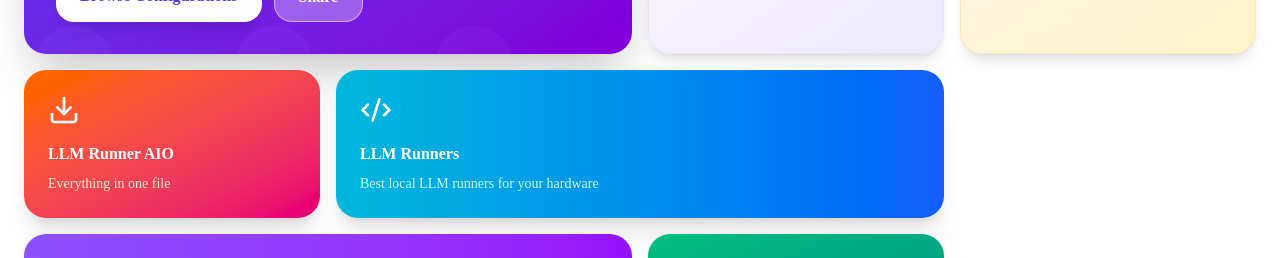
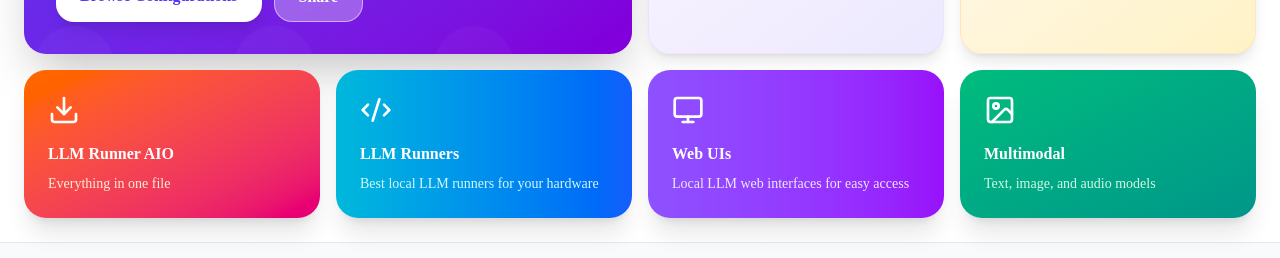
Before and after one commit to nafiozdemir231-prog/local-ai-hub, a Next.js app: page / in a window 1280 px wide. Shown: the part 473-731 px from the top of the page. Built offline with nearby package versions, Linux system fonts and the light colour scheme; no server answers.

Commit message:
fix: LLM Runners ve WebUIs kartlarini AIO boyutuna indir

```diff
--- a/src/app/page.tsx
+++ b/src/app/page.tsx
@@ -83,7 +83,7 @@ export default function Home() {
           </div>
 
           {/* Row 2 - LLM Runners */}
-          <div className="md:col-span-2 relative overflow-hidden rounded-3xl bg-gradient-to-r from-cyan-500 to-blue-600 dark:from-cyan-600 dark:to-blue-700 p-6 text-white shadow-xl hover:shadow-2xl transition-all hover:-translate-y-1">
+          <div className="relative overflow-hidden rounded-3xl bg-gradient-to-r from-cyan-500 to-blue-600 dark:from-cyan-600 dark:to-blue-700 p-6 text-white shadow-xl hover:shadow-2xl transition-all hover:-translate-y-1">
             <Code2 className="w-8 h-8 mb-4" />
             <Link href="/local-llm-runners" className="block">
               <h3 className="font-bold mb-2">LLM Runners</h3>
@@ -92,7 +92,7 @@ export default function Home() {
           </div>
 
           {/* Row 2 - WebUIs */}
-          <div className="md:col-span-2 relative overflow-hidden rounded-3xl bg-gradient-to-r from-violet-500 to-purple-600 dark:from-violet-600 dark:to-purple-700 p-6 text-white shadow-xl hover:shadow-2xl transition-all hover:-translate-y-1">
+          <div className="relative overflow-hidden rounded-3xl bg-gradient-to-r from-violet-500 to-purple-600 dark:from-violet-600 dark:to-purple-700 p-6 text-white shadow-xl hover:shadow-2xl transition-all hover:-translate-y-1">
             <Monitor className="w-8 h-8 mb-4" />
             <Link href="/local-llm-webuis" className="block">
               <h3 className="font-bold mb-2">Web UIs</h3>
```
